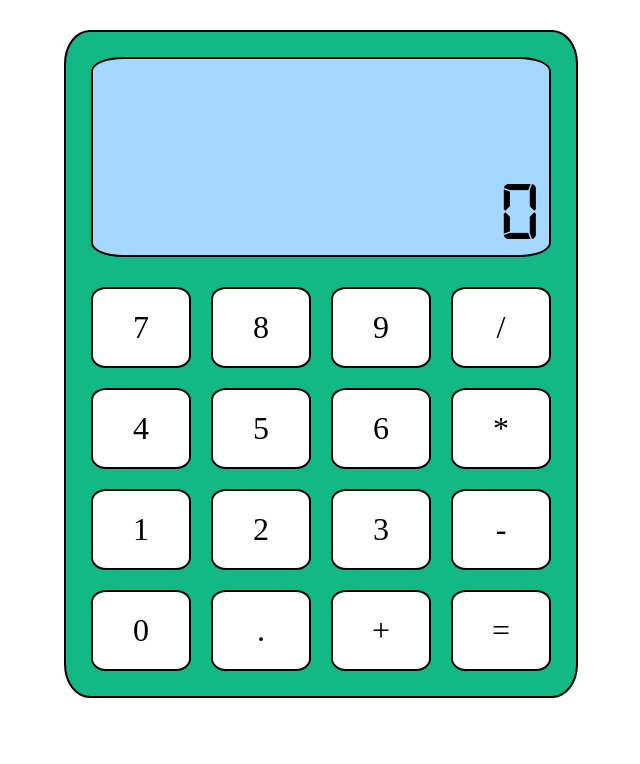
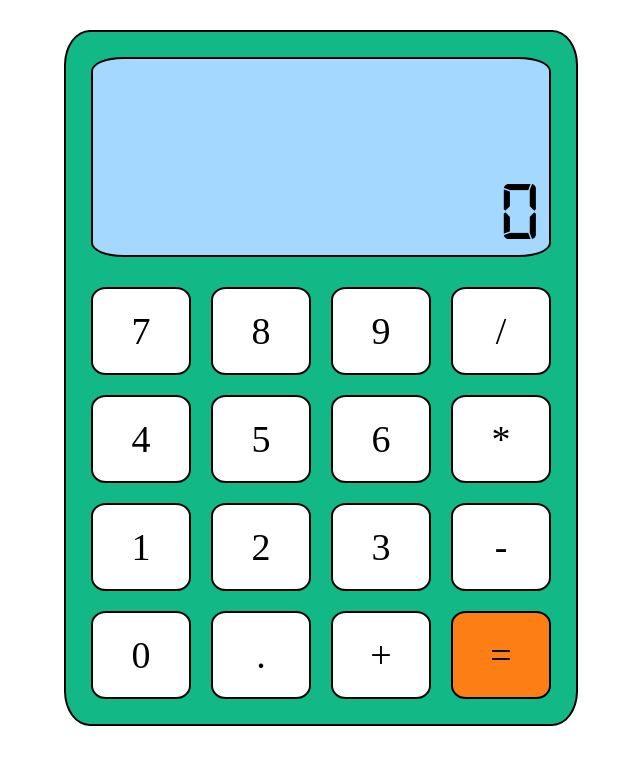
Before and after one commit to peperoni4/calculator, a plain HTML site: page index.html in a window 1280 px wide. Shown: the whole page, without its empty margins (319-959 px from the left). Drawn offline with Linux system fonts and the light colour scheme.

Commit message:
Color equals button

```diff
--- a/index.html
+++ b/index.html
@@ -36,7 +36,7 @@
             <div class="btn">0</div>
             <div class="btn">.</div>
             <div class="btn">+</div>
-            <div class="btn">=</div>
+            <div class="btn equals-btn">=</div>
         </div>
     </div>
    </div>
--- a/styles.css
+++ b/styles.css
@@ -81,7 +81,12 @@ body {
   border: 2px solid black;
   border-radius: 15%;
 
-  font-size: 32px;
+  font-size: 38px;
   font-weight: 500;
   text-align: center;
+  cursor: pointer;
 }
+
+.equals-btn {
+  background-color: #fd7e14;
+}
```
